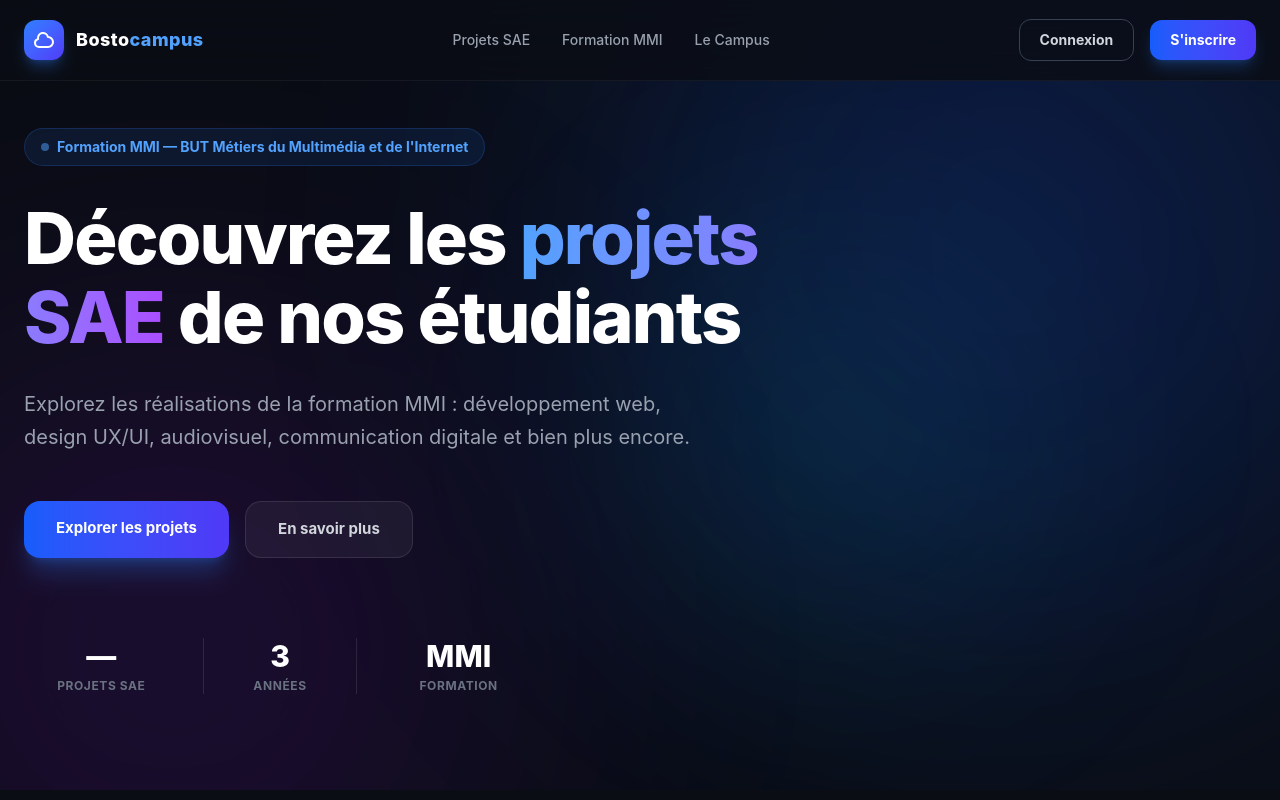
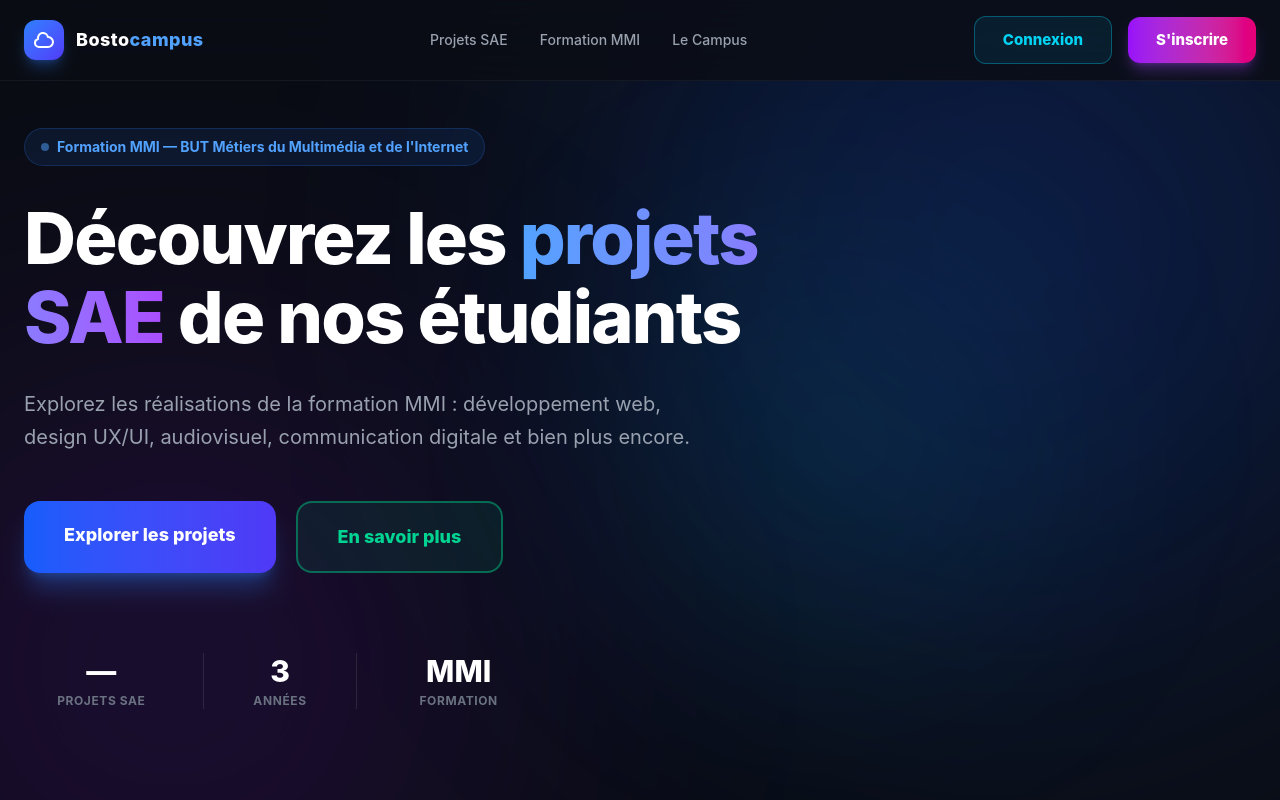
Before and after one commit to Ilan971/SAE403_website, a Vue app in the folder mon-front-backoffice/: page / in a window 1280 px wide. Shown: the top 800 px of the page. Built offline with nearby package versions, Linux system fonts and the light colour scheme; no server answers.

Commit message:
feat: create HomeView component with landing page layout and project display

```diff
--- a/mon-front-backoffice/src/views/HomeView.vue
+++ b/mon-front-backoffice/src/views/HomeView.vue
@@ -17,10 +17,10 @@
           <a href="#campus" class="hover:text-white transition-colors">Le Campus</a>
         </div>
         <div class="flex items-center gap-4">
-          <router-link to="/login" class="px-5 py-2.5 text-sm font-bold text-gray-300 hover:text-white border border-gray-700 hover:border-gray-500 rounded-xl transition-all">
+          <router-link to="/login" class="px-7 py-3 text-[15px] font-extrabold text-cyan-400 border border-cyan-500/40 bg-cyan-500/10 hover:bg-cyan-500/20 hover:text-cyan-300 hover:border-cyan-400 hover:-translate-y-0.5 rounded-xl transition-all">
             Connexion
           </router-link>
-          <router-link to="/register" class="px-5 py-2.5 text-sm font-bold text-white bg-gradient-to-r from-blue-600 to-indigo-600 hover:from-blue-500 hover:to-indigo-500 rounded-xl shadow-lg shadow-blue-500/25 transition-all">
+          <router-link to="/register" class="px-7 py-3 text-[15px] font-extrabold text-white bg-gradient-to-r from-purple-600 to-pink-600 hover:from-purple-500 hover:to-pink-500 rounded-xl shadow-lg shadow-purple-500/30 hover:-translate-y-0.5 transition-all">
             S'inscrire
           </router-link>
         </div>
@@ -49,11 +49,11 @@
             Explorez les réalisations de la formation MMI : développement web, design UX/UI,
             audiovisuel, communication digitale et bien plus encore.
           </p>
-          <div class="flex flex-wrap gap-4">
-            <a href="#projets" class="px-8 py-4 bg-gradient-to-r from-blue-600 to-indigo-600 hover:from-blue-500 hover:to-indigo-500 rounded-2xl text-[15px] font-bold shadow-xl shadow-blue-500/25 transition-all hover:-translate-y-0.5">
+          <div class="flex flex-wrap gap-5 mt-6">
+            <a href="#projets" class="px-10 py-5 bg-gradient-to-r from-blue-600 to-indigo-600 hover:from-blue-500 hover:to-indigo-500 rounded-2xl text-lg font-extrabold shadow-xl shadow-blue-500/30 transition-all hover:-translate-y-1">
               Explorer les projets
             </a>
-            <a href="#formation" class="px-8 py-4 bg-white/5 hover:bg-white/10 border border-white/10 hover:border-white/20 rounded-2xl text-[15px] font-bold text-gray-300 hover:text-white transition-all hover:-translate-y-0.5">
+            <a href="#formation" class="px-10 py-5 border-2 border-emerald-500/50 text-emerald-400 bg-emerald-500/10 hover:bg-emerald-500/20 hover:border-emerald-400 hover:text-emerald-300 rounded-2xl text-lg font-extrabold transition-all hover:-translate-y-1">
               En savoir plus
             </a>
           </div>
```
